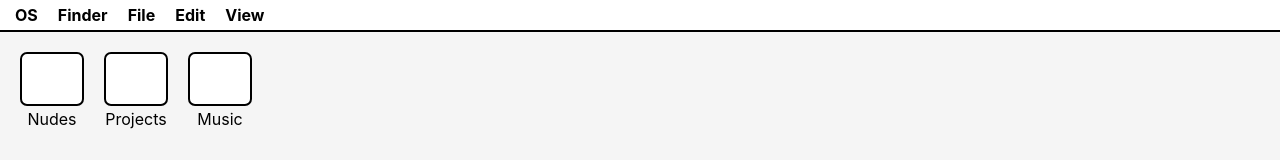
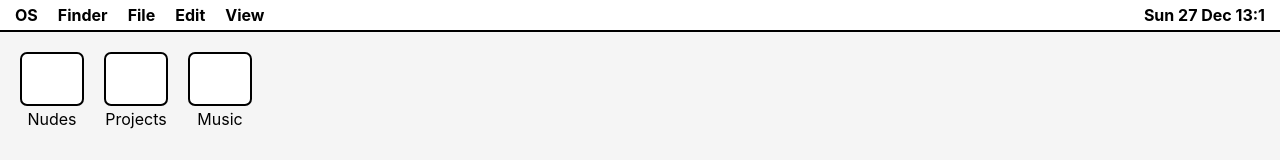
Before and after one commit to domb5041/doms-desktop, a React (Create React App) app: page / in a window 1280 px wide. Shown: the top 160 px of the page. Built offline with nearby package versions, Linux system fonts and the light colour scheme.

Commit message:
formatted time in menu bar

```diff
--- a/src/MenuBar.js
+++ b/src/MenuBar.js
@@ -80,6 +80,38 @@ export default function MenuBar() {
         });
     };
 
+    const getDate = () => {
+        const months = [
+            'Jan',
+            'Feb',
+            'Mar',
+            'Apr',
+            'May',
+            'Jun',
+            'Jul',
+            'Aug',
+            'Sep',
+            'Oct',
+            'Nov',
+            'Dec',
+        ];
+        const dayOfWeek = ['Sun', 'Mon', 'Tue', 'Wed', 'Thu', 'Fri', 'Sat'];
+        const format = 'www dd mmm hh:mm';
+        const date = new Date();
+        const map = {
+            www: dayOfWeek[date.getDay()],
+            mmm: months[date.getMonth()],
+            dd: date.getDate(),
+            hh: date.getHours(),
+            mm: date.getMinutes(),
+        };
+        const formattedDate = format.replace(
+            /www|dd|mmm|hh|mm/gi,
+            matched => map[matched]
+        );
+        return formattedDate;
+    };
+
     return (
         <>
             <StyledMenuBar>
@@ -103,6 +135,9 @@ export default function MenuBar() {
                     style={{ flex: 1 }}
                     onMouseOver={contextMenu.id ? closeMenu : null}
                 ></div>
+                <StyledMenuItem onMouseOver={contextMenu.id ? closeMenu : null}>
+                    {getDate()}
+                </StyledMenuItem>
             </StyledMenuBar>
             {contextMenu.id && (
                 <>
```
